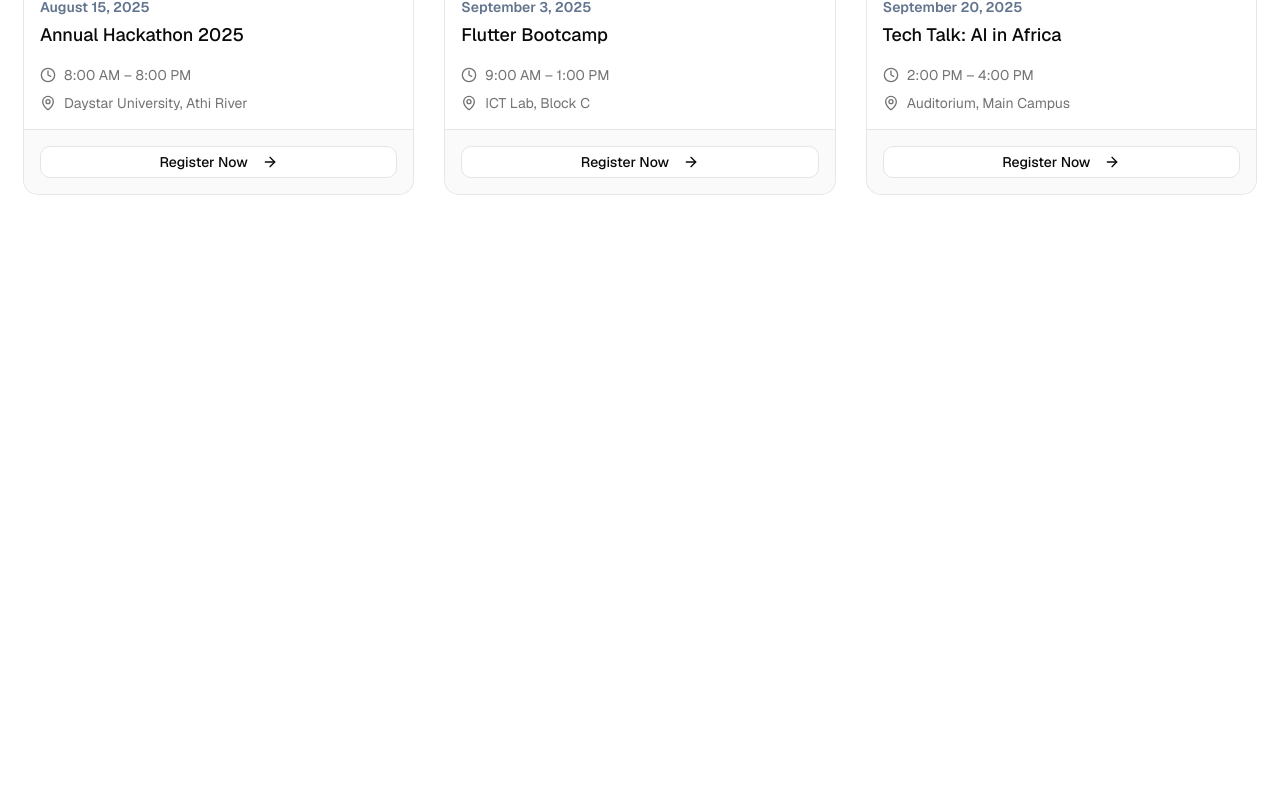
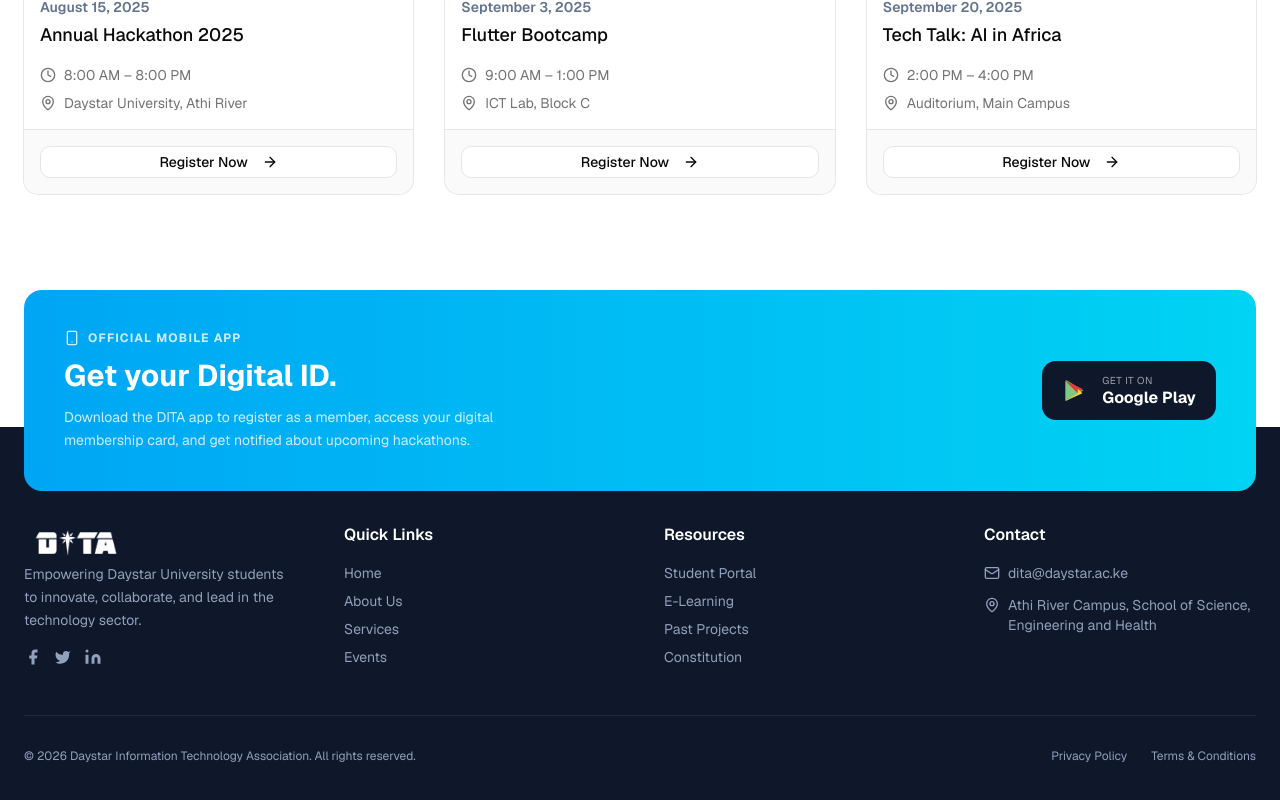
Before and after one commit to Iconia7/dita-website, a Next.js app: page / in a window 1280 px wide. Shown: the part 2321-3121 px from the top of the page. Before the commit the page ends 2611 px from the top, so only its background shows below. Built offline with nearby package versions, Linux system fonts and the light colour scheme.

Commit message:
feat: add AppCTA and Footer components to enhance layout structure

```diff
--- a/app/(core)/layout.tsx
+++ b/app/(core)/layout.tsx
@@ -1,4 +1,6 @@
 import Navbar from "@/components/main-navbar";
+import Footer from "@/components/footer";
+import AppCTA from "@/components/app-cta";
 
 export default function CoreLayout({
   children,
@@ -9,6 +11,8 @@ export default function CoreLayout({
     <>
       <Navbar />
       <main className="flex-1">{children}</main>
+      <AppCTA />
+      <Footer />
     </>
   );
 }
--- /dev/null
+++ b/components/app-cta.tsx
@@ -0,0 +1,46 @@
+import { Smartphone } from "lucide-react";
+
+export default function AppCTA() {
+  return (
+    <div className="relative z-10 container mx-auto px-6 -mb-16">
+      <div className="rounded-2xl bg-gradient-to-r from-sky-500 to-cyan-400 px-10 py-10 flex flex-col md:flex-row items-center justify-between gap-8">
+        {/* Left */}
+        <div className="space-y-3">
+          <div className="flex items-center gap-2 text-white/80 text-xs font-bold uppercase tracking-widest">
+            <Smartphone size={16} />
+            <span>Official Mobile App</span>
+          </div>
+          <h3 className="text-3xl font-bold text-white">
+            Get your Digital ID.
+          </h3>
+          <p className="text-white/80 text-sm max-w-md leading-relaxed">
+            Download the DITA app to register as a member, access your digital
+            membership card, and get notified about upcoming hackathons.
+          </p>
+        </div>
+
+        {/* Google Play Badge */}
+        <a
+          href="#"
+          className="shrink-0 flex items-center gap-3 bg-slate-900 text-white rounded-xl px-5 py-3 hover:bg-slate-800 transition-colors"
+        >
+          <svg viewBox="0 0 24 24" width="28" height="28" fill="none">
+            <path
+              d="M3 20.5v-17c0-.83 1-.83 1.5-.5l14 8.5-14 8.5c-.5.33-1.5.33-1.5-.5z"
+              fill="#4CAF50"
+            />
+            <path d="M3 3.5L13.5 14 3 20.5V3.5z" fill="#81C784" />
+            <path d="M13.5 14L17.5 10 3 3.5 13.5 14z" fill="#E53935" />
+            <path d="M13.5 14L3 20.5l14.5-6.5-4-4z" fill="#FDD835" />
+          </svg>
+          <div className="text-left">
+            <p className="text-white/60 text-[10px] uppercase tracking-wider">
+              Get it on
+            </p>
+            <p className="font-bold text-base leading-tight">Google Play</p>
+          </div>
+        </a>
+      </div>
+    </div>
+  );
+}
--- /dev/null
+++ b/components/footer.tsx
@@ -0,0 +1,174 @@
+import Link from "next/link";
+import Image from "next/image";
+import { Mail, MapPin } from "lucide-react";
+import { Separator } from "@/components/ui/separator";
+
+export default function Footer() {
+  return (
+    <footer className="bg-slate-900 text-slate-400 pt-24 pb-16">
+      <div className="container mx-auto px-6">
+        <div className="grid grid-cols-1 md:grid-cols-2 lg:grid-cols-4 gap-12 mb-12">
+          {/* Brand */}
+          <div className="space-y-4">
+            <Link href="/">
+              <Image
+                src="/logo.png"
+                alt="DITA Logo"
+                width={48}
+                height={48}
+                className="h-10 w-auto object-contain brightness-0 invert"
+              />
+            </Link>
+            <p className="text-sm leading-relaxed">
+              Empowering Daystar University students to innovate, collaborate,
+              and lead in the technology sector.
+            </p>
+            <div className="flex gap-3">
+              <a href="#" className="hover:text-white transition-colors">
+                <svg
+                  xmlns="http://www.w3.org/2000/svg"
+                  width="18"
+                  height="18"
+                  fill="currentColor"
+                  viewBox="0 0 24 24"
+                >
+                  <path d="M18 2h-3a5 5 0 0 0-5 5v3H7v4h3v8h4v-8h3l1-4h-4V7a1 1 0 0 1 1-1h3z" />
+                </svg>
+              </a>
+              <a href="#" className="hover:text-white transition-colors">
+                <svg
+                  xmlns="http://www.w3.org/2000/svg"
+                  width="18"
+                  height="18"
+                  fill="currentColor"
+                  viewBox="0 0 24 24"
+                >
+                  <path d="M22 4s-.7 2.1-2 3.4c1.6 10-9.4 17.3-18 11.6 2.2.1 4.4-.6 6-2C3 15.5.5 9.6 3 5c2.2 2.7 5.5 4.3 9 4-.9-4.2 4-6.6 7-3.8 1.1 0 3-1.2 3-1.2z" />
+                </svg>
+              </a>
+              <a href="#" className="hover:text-white transition-colors">
+                <svg
+                  xmlns="http://www.w3.org/2000/svg"
+                  width="18"
+                  height="18"
+                  fill="currentColor"
+                  viewBox="0 0 24 24"
+                >
+                  <path d="M16 8a6 6 0 0 1 6 6v7h-4v-7a2 2 0 0 0-2-2 2 2 0 0 0-2 2v7h-4v-7a6 6 0 0 1 6-6zM2 9h4v12H2z" />
+                  <circle cx="4" cy="4" r="2" />
+                </svg>
+              </a>
+            </div>
+          </div>
+
+          {/* Quick Links */}
+          <div>
+            <h4 className="text-white font-semibold mb-4">Quick Links</h4>
+            <ul className="space-y-2 text-sm">
+              <li>
+                <Link href="/" className="hover:text-white transition-colors">
+                  Home
+                </Link>
+              </li>
+              <li>
+                <Link
+                  href="/about"
+                  className="hover:text-white transition-colors"
+                >
+                  About Us
+                </Link>
+              </li>
+              <li>
+                <Link
+                  href="/services"
+                  className="hover:text-white transition-colors"
+                >
+                  Services
+                </Link>
+              </li>
+              <li>
+                <Link
+                  href="/events"
+                  className="hover:text-white transition-colors"
+                >
+                  Events
+                </Link>
+              </li>
+            </ul>
+          </div>
+
+          {/* Resources */}
+          <div>
+            <h4 className="text-white font-semibold mb-4">Resources</h4>
+            <ul className="space-y-2 text-sm">
+              <li>
+                <a
+                  href="https://student.daystar.ac.ke"
+                  target="_blank"
+                  rel="noopener noreferrer"
+                  className="hover:text-white transition-colors"
+                >
+                  Student Portal
+                </a>
+              </li>
+              <li>
+                <a
+                  href="https://elearning.daystar.ac.ke"
+                  target="_blank"
+                  rel="noopener noreferrer"
+                  className="hover:text-white transition-colors"
+                >
+                  E-Learning
+                </a>
+              </li>
+              <li>
+                <a href="#" className="hover:text-white transition-colors">
+                  Past Projects
+                </a>
+              </li>
+              <li>
+                <a href="#" className="hover:text-white transition-colors">
+                  Constitution
+                </a>
+              </li>
+            </ul>
+          </div>
+
+          {/* Contact */}
+          <div>
+            <h4 className="text-white font-semibold mb-4">Contact</h4>
+            <ul className="space-y-3 text-sm">
+              <li className="flex items-center gap-2">
+                <Mail size={16} className="shrink-0" />
+                <span>dita@daystar.ac.ke</span>
+              </li>
+              <li className="flex items-start gap-2">
+                <MapPin size={16} className="shrink-0 mt-0.5" />
+                <span>
+                  Athi River Campus, School of Science, Engineering and Health
+                </span>
+              </li>
+            </ul>
+          </div>
+        </div>
+
+        <Separator className="bg-slate-800 mb-8" />
+
+        <div className="flex flex-col md:flex-row justify-between items-center gap-4 text-xs">
+          <p>
+            &copy; {new Date().getFullYear()} Daystar Information Technology
+            Association. All rights reserved.
+          </p>
+          <div className="flex gap-6">
+            <a href="#" className="hover:text-white transition-colors">
+              Privacy Policy
+            </a>
+            <a href="#" className="hover:text-white transition-colors">
+              Terms & Conditions
+            </a>
+          </div>
+        </div>
+      </div>
+    </footer>
+  );
+}
```
